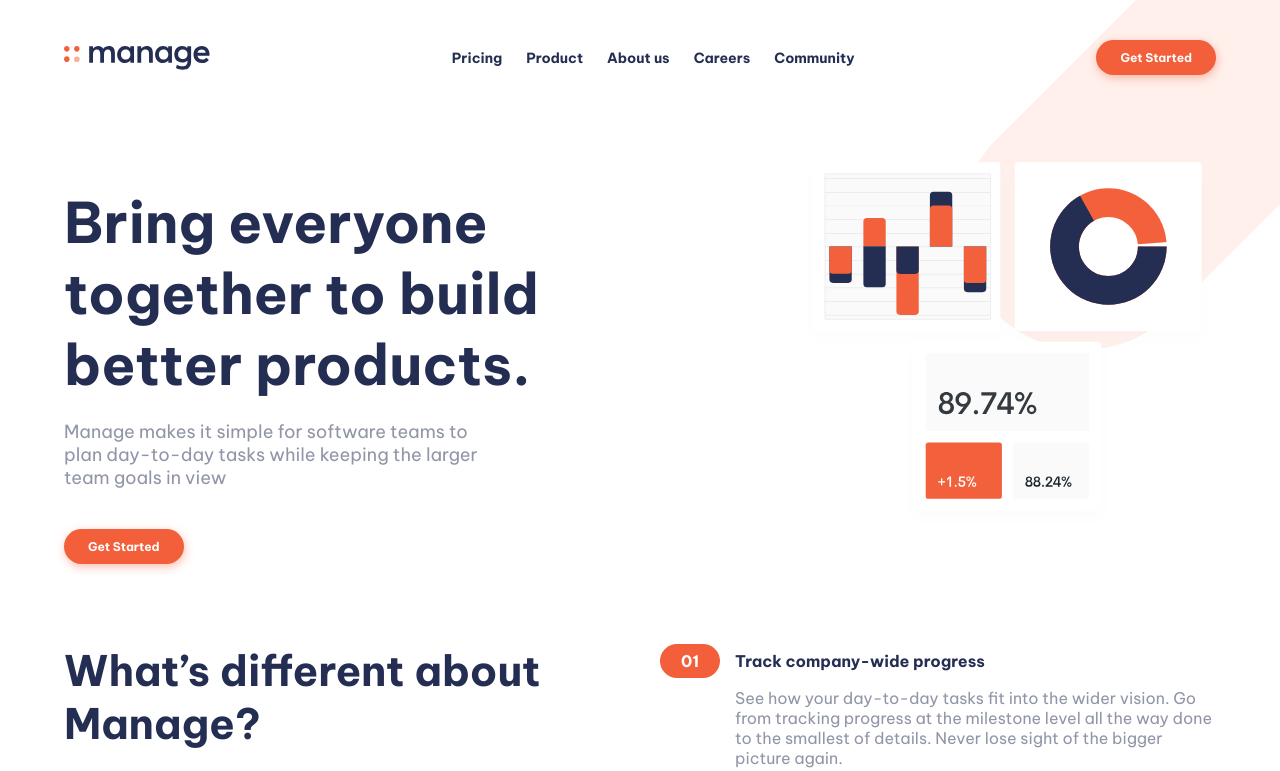
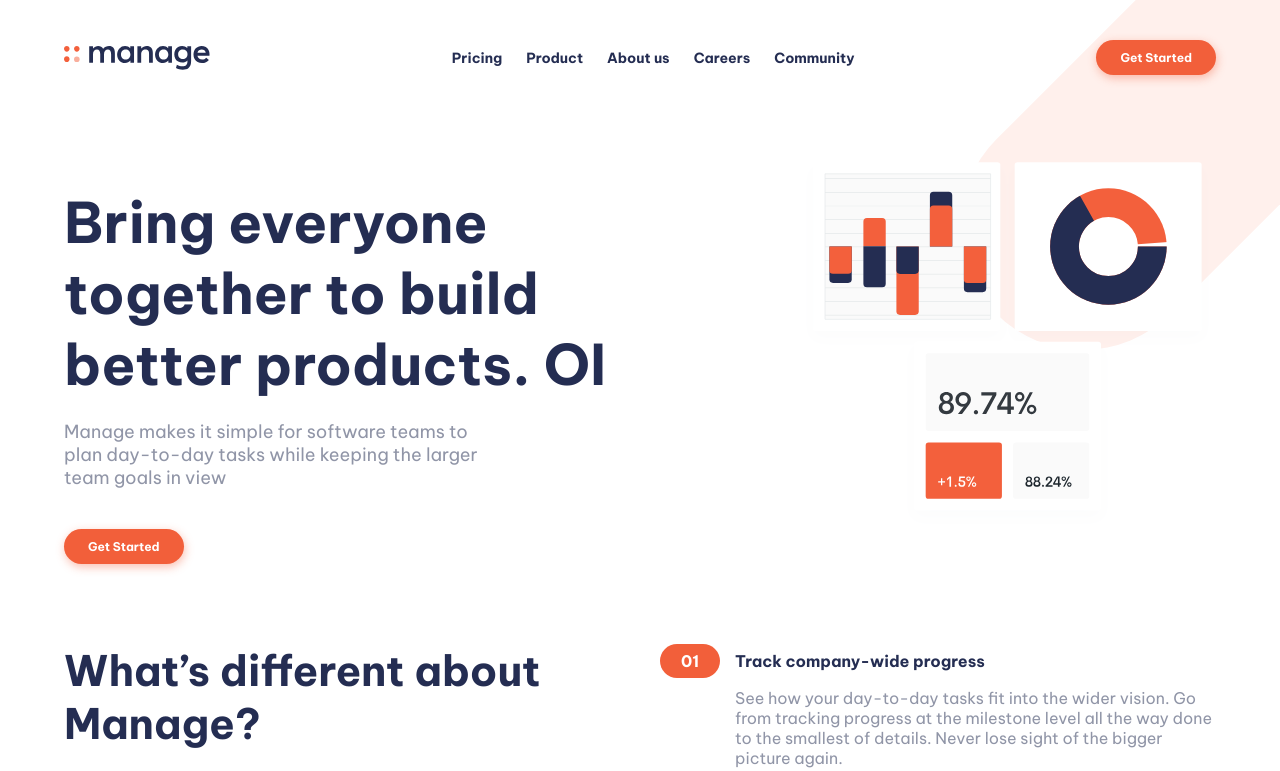
Before and after one commit to Luisgustavom1/Manage-challenge-hub, a React (Vite) app: page / in a window 1280 px wide. Shown: the top 771 px of the page. Built offline with nearby package versions, Linux system fonts and the light colour scheme.

Commit message:
test deploy with github actions  CI/CD

```diff
--- a/src/Components/Introduction/index.tsx
+++ b/src/Components/Introduction/index.tsx
@@ -10,7 +10,7 @@ function Introduction() {
     <section className="container-introduction">
       <aside className="text-introduction">
         <h1 className="title-lg">
-          Bring everyone together to build better products.
+          Bring everyone together to build better products. OI
         </h1>
         <p className="body-lg">
           Manage makes it simple for software teams to plan day-to-day tasks
```
